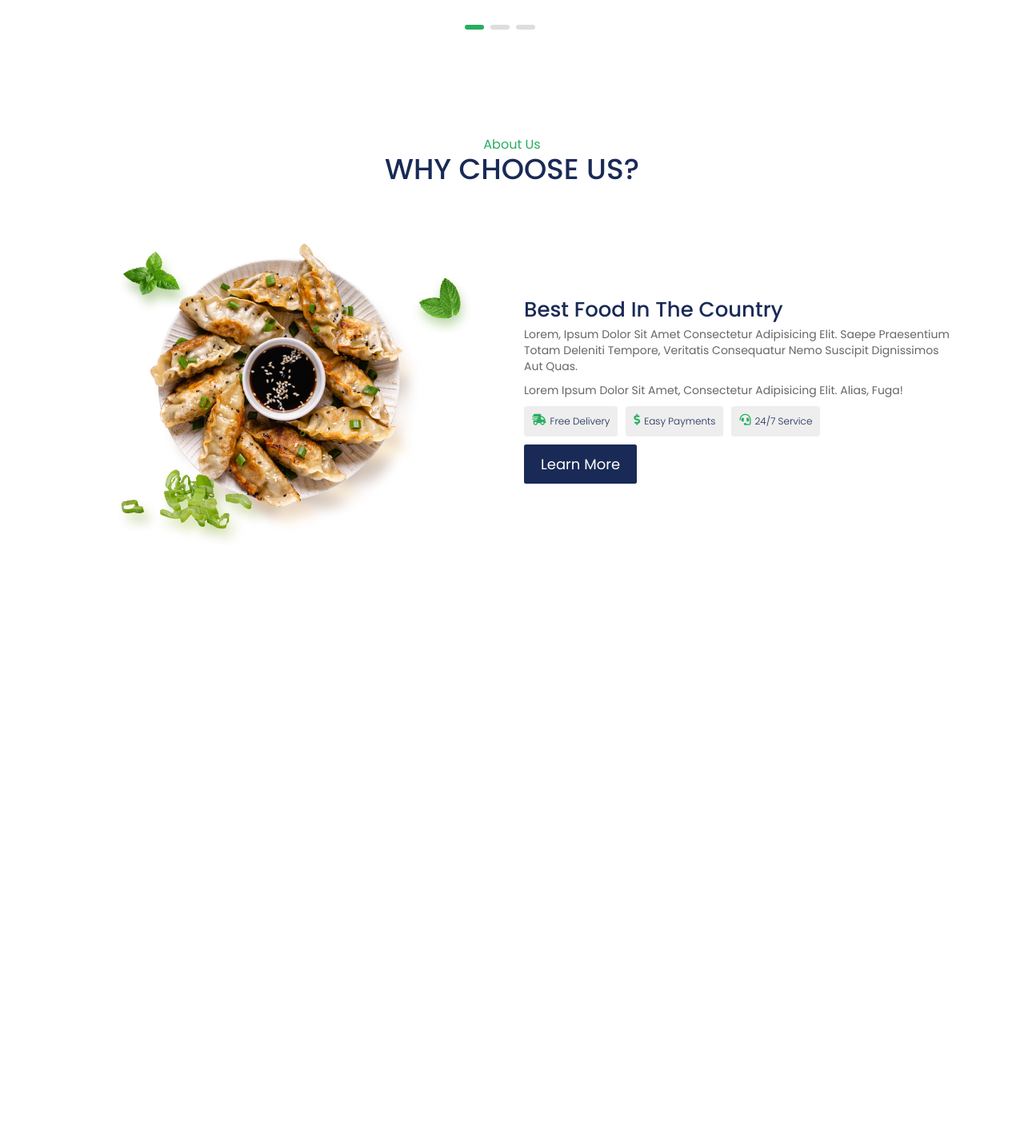
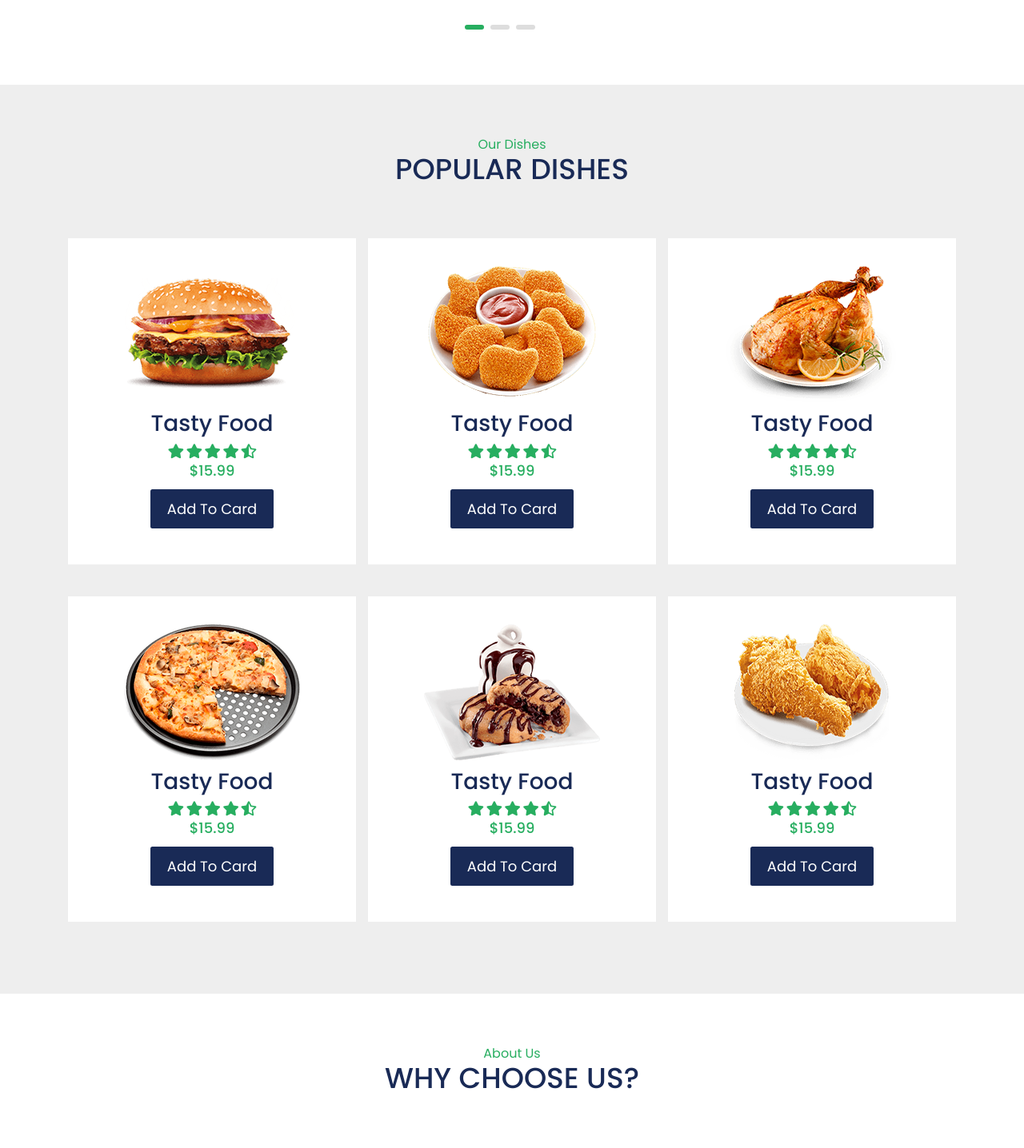
Before and after one commit to saju575/Food-website, a PHP site: page / in a window 1280 px wide. Shown: the part 649-2085 px from the top of the page at 80% size. Before the commit the page ends 1325 px from the top, so only its background shows below. Run offline with PHP 8.4, Linux system fonts and the light colour scheme; some web fonts are replaced.

Commit message:
dish section change

```diff
--- a/css/style.css
+++ b/css/style.css
@@ -281,7 +281,14 @@ dishes section start
 .dishes-section{
     background-color: var(--grey);
 }
+.dishes-section .box-container{
+    display: grid;
+    grid-template-columns: repeat(auto-fit,minmax(27rem,1fr));
+    gap: 1.5rem;
+}
 .dishes-item{
+    padding: 2.5rem;
+    background-color: var(--white);
     text-align: center;
     margin-bottom: 2.5rem;
     position: relative;
@@ -295,13 +302,13 @@ dishes section start
 .dishes-item .rating{
     margin-bottom: 1rem;
 }
-.dishes-item .rating i{
+.dishes-item .stars i{
     color: var(--text-green);
-    font-size: 1.2rem;
+    font-size: 1.8rem;
 }
 .dishes-item span{
     color: var(--text-green);
-    font-size: 1.4rem;
+    font-size: 1.8rem;
     font-weight: 500;
     margin-bottom: 1rem;
     display: block;
@@ -329,11 +336,11 @@ dishes section start
     transform: rotate(360deg);
 }
 .dishes-item .fa-eye{
-    left: -1rem;
+    left: 0rem;
 
 }
 .dishes-item .fa-heart{
-    right: -1rem;
+    right: 0rem;
 
 }
 
--- a/index.php
+++ b/index.php
@@ -11,8 +11,8 @@
     <link rel="stylesheet" href="css/font-awesome.css">
     <!-- -------link bootstrap css--------- -->
     <link rel="stylesheet" href="css/bootstrap.min.css">
-     <!-- Link Swiper's CSS -->
-
+     <!-- grid CSS -->
+     <link rel="stylesheet" href="css/grid.css">
     <!-- ---------link local css---------- -->
     <link rel="stylesheet" href="css/style.css">
 </head>
@@ -106,126 +106,122 @@
     <!-- header section end -->
 
     <!-- -------dishes section start----------  -->
-    <!-- <section class="dishes-section sec-padding" data-scroll-index="1">
+    <section class="dishes-section sec-padding">
         <div class="container">
             <div class="row justify-content-center">
                 <div class="section-title">
                     <h2 data-title="our dishes">popular dishes</h2>
                 </div>
             </div>
-            <div class="row justify-content-center mt-1">
-                <div class="col-lg-4 col-md-6 dishes-item">
-                    <div class="p-card bg-white p-2 rounded px-3">
-                        <a href="#"><i class="fas fa-heart"></i></a>
-                        <a href="#"><i class="fas fa-eye"></i></a>
+            <!-- <div class="row"> -->
+                <div class="box-container">
+                <div class="dishes-item">
+                    <a href="#" class="fas fa-heart"></a>
+                    <a href="#" class="fas fa-eye"></a>
                     <img src="images/dish1.png" alt="dish 1">
-                        <h3>Tasty Food</h3>
-                        <div class="rating">
-
+                    <h3>tasty food</h3>
+                    <div class="stars">
                         <i class="fas fa-star"></i>
                         <i class="fas fa-star"></i>
                         <i class="fas fa-star"></i>
                         <i class="fas fa-star"></i>
                         <i class="fas fa-star-half-alt"></i>
+
+
                     </div>
-                        <span><i class="fas fa-dollar-sign"></i>15.19</span>
+                    <span>$15.99</span>
                     <a href="#" class="btn btn-implement">add to card</a>
                 </div>
-                </div>
-                <div class="col-lg-4 col-md-6 dishes-item">
-                    <div class="p-card bg-white p-2 rounded px-3">
-                        <a href="#"><i class="fas fa-heart"></i></a>
-                        <a href="#"><i class="fas fa-eye"></i></a>
-                        <img src="images/dish2.png" alt="dish 1">
-                        <h3>Tasty Food</h3>
-                        <div class="rating">
 
+            <div class="dishes-item">
+                <a href="#" class="fas fa-heart"></a>
+                <a href="#" class="fas fa-eye"></a>
+                <img src="images/dish2.png" alt="dish 2">
+                <h3>tasty food</h3>
+                <div class="stars">
                     <i class="fas fa-star"></i>
                     <i class="fas fa-star"></i>
                     <i class="fas fa-star"></i>
                     <i class="fas fa-star"></i>
                     <i class="fas fa-star-half-alt"></i>
+
+
                 </div>
-                        <span><i class="fas fa-dollar-sign"></i>15.19</span>
+                <span>$15.99</span>
                 <a href="#" class="btn btn-implement">add to card</a>
             </div>
-                </div>
-                <div class="col-lg-4 col-md-6 dishes-item">
-                    <div class="p-card bg-white p-2 rounded px-3">
-                        <a href="#"><i class="fas fa-heart"></i></a>
-                        <a href="#"><i class="fas fa-eye"></i></a>
+            <div class="dishes-item">
+                <a href="#" class="fas fa-heart"></a>
+                <a href="#" class="fas fa-eye"></a>
                 <img src="images/dish3.png" alt="dish 3">
-                        <h3>Tasty Food</h3>
-                        <div class="rating">
-
+                <h3>tasty food</h3>
+                <div class="stars">
                     <i class="fas fa-star"></i>
                     <i class="fas fa-star"></i>
                     <i class="fas fa-star"></i>
                     <i class="fas fa-star"></i>
                     <i class="fas fa-star-half-alt"></i>
+
+
                 </div>
-                        <span><i class="fas fa-dollar-sign"></i>15.19</span>
+                <span>$15.99</span>
                 <a href="#" class="btn btn-implement">add to card</a>
             </div>
-                </div>
-                <div class="col-lg-4 col-md-6 dishes-item">
-                    <div class="p-card bg-white p-2 rounded px-3">
-                        <a href="#"><i class="fas fa-heart"></i></a>
-                        <a href="#"><i class="fas fa-eye"></i></a>
-                        <img src="images/dish4.png" alt="dish 1">
-                        <h3>Tasty Food</h3>
-                        <div class="rating">
-
+            <div class="dishes-item">
+                <a href="#" class="fas fa-heart"></a>
+                <a href="#" class="fas fa-eye"></a>
+                <img src="images/dish4.png" alt="dish 4">
+                <h3>tasty food</h3>
+                <div class="stars">
                     <i class="fas fa-star"></i>
                     <i class="fas fa-star"></i>
                     <i class="fas fa-star"></i>
                     <i class="fas fa-star"></i>
                     <i class="fas fa-star-half-alt"></i>
+
+
                 </div>
-                        <span><i class="fas fa-dollar-sign"></i>15.19</span>
+                <span>$15.99</span>
                 <a href="#" class="btn btn-implement">add to card</a>
             </div>
-                </div>
-                <div class="col-lg-4 col-md-6 dishes-item">
-                    <div class="p-card bg-white p-2 rounded px-3">
-                        <a href="#"><i class="fas fa-heart"></i></a>
-                        <a href="#"><i class="fas fa-eye"></i></a>
-                        <img src="images/dish5.png" alt="dish 1">
-                        <h3>Tasty Food</h3>
-                        <div class="rating">
-
+            <div class="dishes-item">
+                <a href="#" class="fas fa-heart"></a>
+                <a href="#" class="fas fa-eye"></a>
+                <img src="images/dish5.png" alt="dish 5">
+                <h3>tasty food</h3>
+                <div class="stars">
                     <i class="fas fa-star"></i>
                     <i class="fas fa-star"></i>
                     <i class="fas fa-star"></i>
                     <i class="fas fa-star"></i>
                     <i class="fas fa-star-half-alt"></i>
+
+
                 </div>
-                        <span><i class="fas fa-dollar-sign"></i>15.19</span>
+                <span>$15.99</span>
                 <a href="#" class="btn btn-implement">add to card</a>
             </div>
-                </div>
-                <div class="col-lg-4 col-md-6 dishes-item">
-                    <div class="p-card bg-white p-2 rounded px-3">
-                        <a href="#"><i class="fas fa-heart"></i></a>
-                        <a href="#"><i class="fas fa-eye"></i></a>
-                        <img src="images/dish6.png" alt="dish 1">
-                        <h3>Tasty Food</h3>
-                        <div class="rating">
-
+            <div class="dishes-item">
+                <a href="#" class="fas fa-heart"></a>
+                <a href="#" class="fas fa-eye"></a>
+                <img src="images/dish6.png" alt="dish 6">
+                <h3>tasty food</h3>
+                <div class="stars">
                     <i class="fas fa-star"></i>
                     <i class="fas fa-star"></i>
                     <i class="fas fa-star"></i>
                     <i class="fas fa-star"></i>
                     <i class="fas fa-star-half-alt"></i>
+
+
                 </div>
-                        <span><i class="fas fa-dollar-sign"></i>15.19</span>
+                <span>$15.99</span>
                 <a href="#" class="btn btn-implement">add to card</a>
-                    </div>
             </div>
 
         </div>
         </div>
-    </section>  -->
+    </section>
     <!-- -------dishes section end---------- - -->
 
     <!---- -------Choose section start -->
```
Lines whose indentation alone changed are shown as unchanged.
